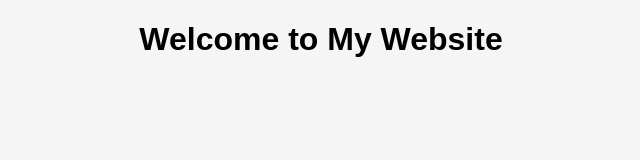
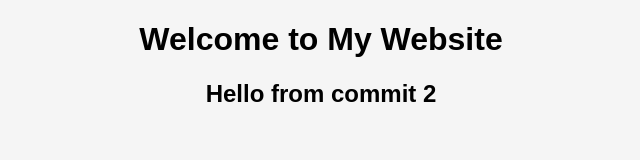
Before and after one commit to monicag-gupta/Project112, a website: page index.html in a window 1280 px wide. Shown: the whole page, without its empty margins (319-959 px from the left). Drawn offline with Linux system fonts and the light colour scheme.

Commit message:
Initial commit with CI workflow updated

```diff
--- a/index.html
+++ b/index.html
@@ -6,6 +6,7 @@
 </head>
 <body>
   <h1>Welcome to My Website</h1>
+  <h2>Hello from commit 2</h2>
   <script src="script.js"></script>
 </body>
 </html>
```
